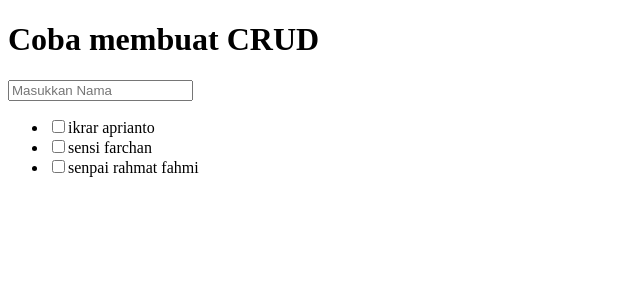
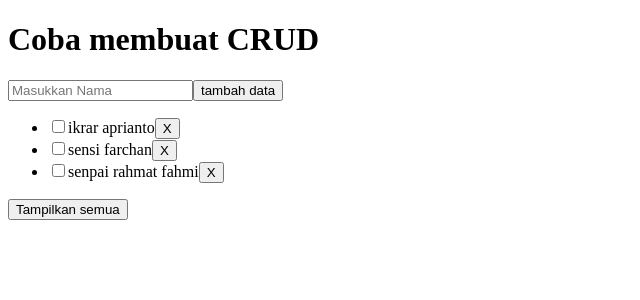
Before and after one commit to ikuratugas/vuehabitfun, a Vue app: page / in a window 1280 px wide. Shown: the top 300 px of the page, without its empty margins (0-640 px from the left). Built offline with nearby package versions, Linux system fonts and the light colour scheme.

Commit message:
not dignity by gipity and i actually can do it.  yeah right it's take a lot of time, but for me is making coding fun again. i'm literally really want code more and is totally fun to doing it.

```diff
--- a/src/App.vue
+++ b/src/App.vue
@@ -1,5 +1,5 @@
 <script setup>
-import { ref } from 'vue';
+import { computed, ref } from 'vue';
 
   let keyid = 0
   const listNama = ref([
@@ -7,8 +7,33 @@ import { ref } from 'vue';
     {id: keyid++, nama : "sensi farchan", centang: false},
     {id: keyid++, nama : "senpai rahmat fahmi", centang: false},
 	])
-  // TODO: buat input tambah data
+
   const tampungText = ref("")
+  const textDiIsiKosong = ref(false)
+  const tampilkanSemuDatLisNama = ref(true)
+
+  function tambahData(){
+    if(tampungText.value === ""){
+      textDiIsiKosong.value = true
+      return null
+    }
+    listNama.value.push({id: keyid++, nama:tampungText.value, centang: false})
+    tampungText.value = ""
+  }
+
+  let dataFilterListNama = computed(() => {
+    return tampilkanSemuDatLisNama.value ?
+      listNama.value.filter((t) => t.centang === false):
+      listNama.value;
+  })
+
+  function merubahNilai(){
+    tampilkanSemuDatLisNama.value = !tampilkanSemuDatLisNama.value
+  }
+
+  function hapusData(i){
+    listNama.value = listNama.value.filter((item)=> item.id !== i)
+  }
 
 </script>
 
@@ -17,16 +42,20 @@ import { ref } from 'vue';
   <main>
     <h1>Coba membuat CRUD</h1>
     <input type="text" v-model="tampungText" placeholder="Masukkan Nama">
-
+    <button v-on:click="tambahData">tambah data</button>
 
 	<ul>
-		<li v-for="item in listNama" :key="item.id">
+		<li v-for="item in dataFilterListNama" :key="item.id">
       <input type="checkbox" v-model="item.centang">
       <span :class="{tercentang: item.centang}">
         {{ item.nama }}
       </span>
+      <button v-on:click="hapusData(item.id)">X</button>
 		</li>
 	</ul>
+  <button v-on:click="merubahNilai">
+    {{ tampilkanSemuDatLisNama? "Tampilkan semua" : "Tampilkan Belum Tercentang" }}
+  </button>
   </main>
 
 </template>
```
